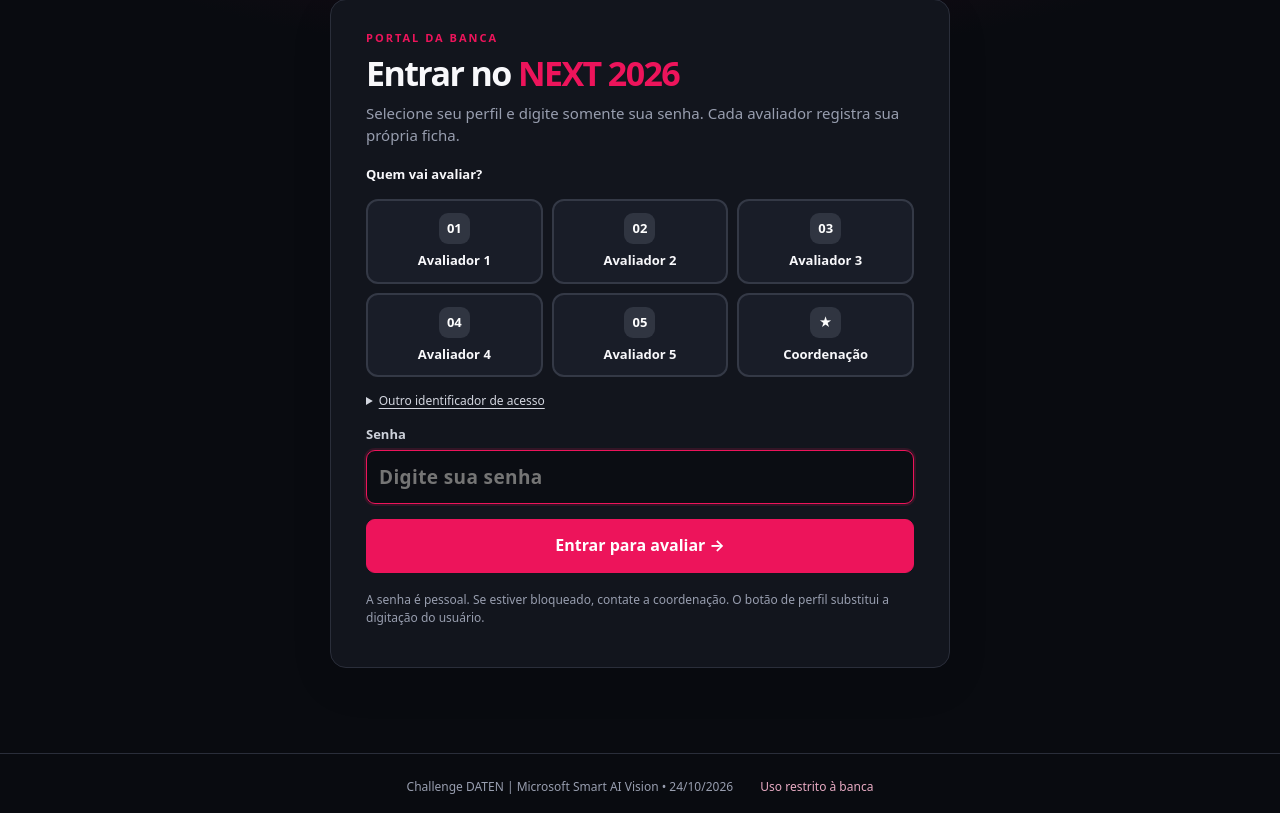
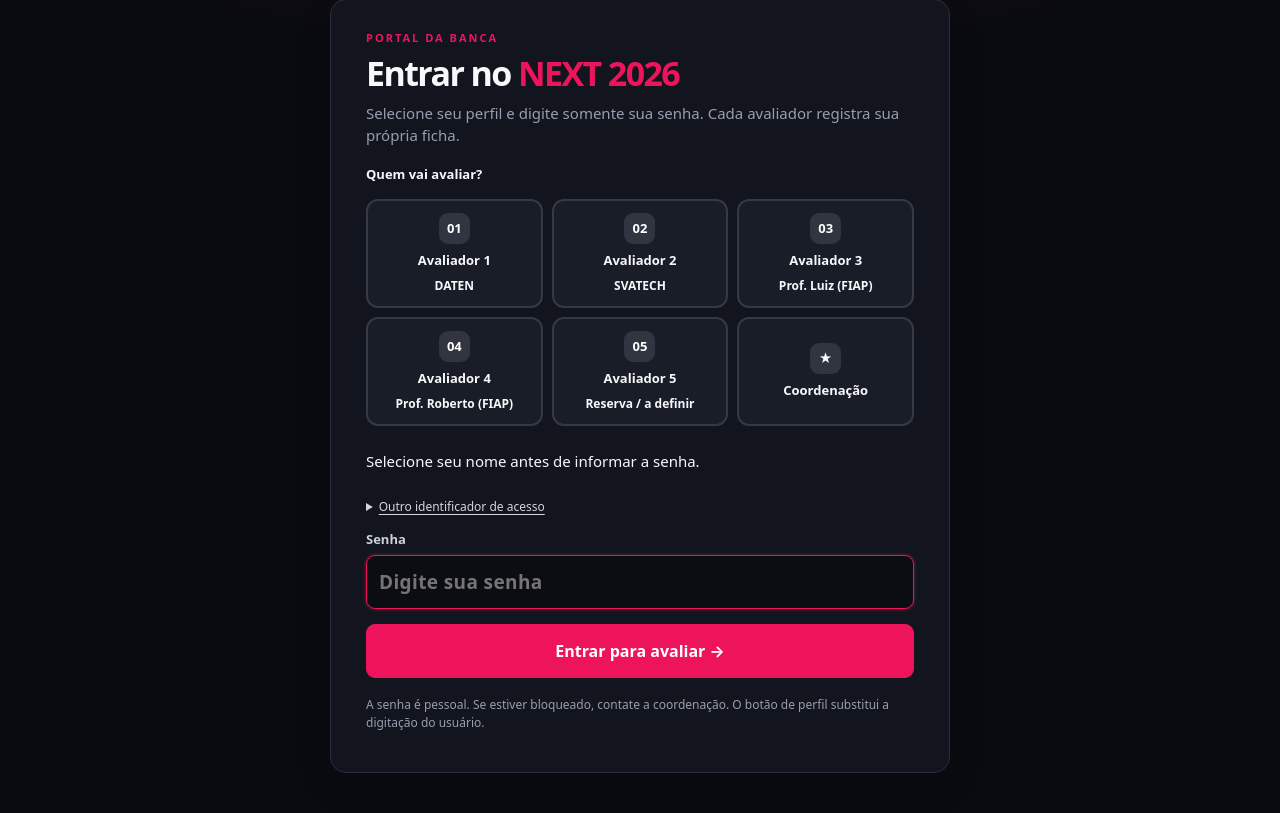
Before and after one commit to ErickTY/next-2026-banca, a Flask app: page /login in a window 1280 px wide. Shown: the part 113-926 px from the top of the page. Run offline with Flask 3, Linux system fonts and the light colour scheme.

Commit message:
ux: mostrar nome e instituição de cada avaliador no seletor de login

```diff
--- a/templates/login.html
+++ b/templates/login.html
@@ -9,13 +9,16 @@
     <input type="hidden" name="csrf_token" value="{{ csrf_token }}">
     <label class="access-heading" for="quick-username">Quem vai avaliar?</label>
     <div class="login-personas" role="group" aria-label="Selecionar usuário">
-      {% for n in range(1,6) %}
-      <button type="button" class="access-tile" data-login-user="avaliador{{ '%02d'|format(n) }}" aria-pressed="false">
-        <span class="access-icon">{{ '%02d'|format(n) }}</span><span>Avaliador {{ n }}</span>
+      {% for username, identity in judge_profiles.items() %}
+      <button type="button" class="access-tile" data-login-user="{{ username }}" data-login-identity="{{ identity }}" aria-pressed="false">
+        <span class="access-icon">{{ '%02d'|format(loop.index) }}</span>
+        <span class="access-name">Avaliador {{ loop.index }}</span>
+        <small class="access-affiliation">{{ identity.split(' — ', 1)[1] if ' — ' in identity else identity }}</small>
       </button>
       {% endfor %}
-      <button type="button" class="access-tile admin-tile" data-login-user="coordenacao" aria-pressed="false"><span class="access-icon">★</span><span>Coordenação</span></button>
+      <button type="button" class="access-tile admin-tile" data-login-user="coordenacao" data-login-identity="Coordenação" aria-pressed="false"><span class="access-icon">★</span><span>Coordenação</span></button>
     </div>
+    <p class="selected-access-name" id="selected-access-name" role="status" aria-live="polite">Selecione seu nome antes de informar a senha.</p>
     <details class="login-manual">
       <summary>Outro identificador de acesso</summary>
       <label for="quick-username">Login<input id="quick-username" name="username" autocomplete="username" maxlength="40" placeholder="avaliador01" value="{{ request.form.get('username','') }}"></label>
```
